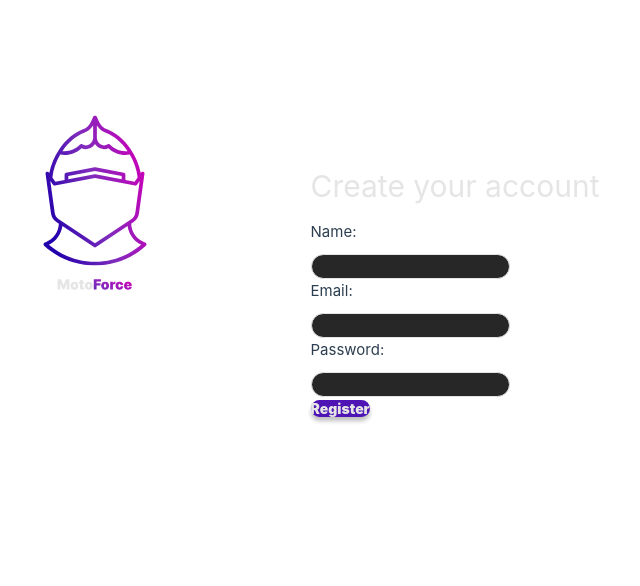
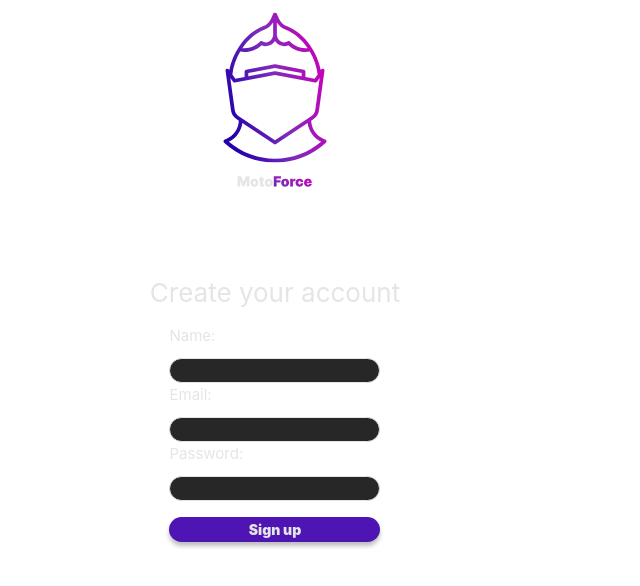
Before and after one commit to Liftpiloot/motoforce-mobile, a Vue app: page /register in a window 1280 px wide. Shown: the top 586 px of the page, without its empty margins (365-1005 px from the left). Built offline with nearby package versions, Linux system fonts and the light colour scheme.

Commit message:
style register page

```diff
--- a/src/assets/main.css
+++ b/src/assets/main.css
@@ -3,7 +3,7 @@
 #app {
   max-width: 1280px;
   margin: 0 auto;
-  padding: 2rem;
+  /*padding: 2rem;*/
   font-weight: normal;
 }
 
@@ -27,9 +27,9 @@ a,
     place-items: center;
   }
 
-  #app {
-    display: grid;
-    grid-template-columns: 1fr 1fr;
-    padding: 0 2rem;
-  }
+  /*#app {*/
+  /*  display: grid;*/
+  /*  grid-template-columns: 1fr 1fr;*/
+  /*  padding: 0 2rem;*/
+  /*}*/
 }
--- a/src/views/Register.vue
+++ b/src/views/Register.vue
@@ -5,6 +5,7 @@ import {API_URL} from "@/config.js";
 const password = ref('')
 const email = ref('')
 const name = ref('')
+const errorMessage = ref('')
 
 const register = async () => {
   try {
@@ -19,20 +20,26 @@ const register = async () => {
         password: password.value,
       }),
     });
+    if (response.status === 409) {
+      errorMessage.value = 'Username or email already exists';
+      return;
+    }
     if (!response.ok) {
-      throw new Error(response.text());
+      throw new Error(await response.text());
     }
     const userData = await response.json();
     console.log('User data:', userData);
     // Handle the user data as needed
   } catch (error) {
     console.error('There was a problem with the register request:', error);
+    errorMessage.value = 'An error occurred. PLease try again';
   }
 };
 
 </script>
 
 <template>
+  <div class="window">
   <div class="moto-force-icon">
     <img src="../components/icons/moto-force-icon.svg" alt="Moto Force Icon" />
   </div>
@@ -54,18 +61,29 @@ const register = async () => {
         <label for="password">Password:</label>
         <input type="password" id="password" v-model="password" required />
       </div>
-      <button type="submit" class="register-button">Register</button>
+      <button type="submit" class="register-button">Sign up</button>
     </form>
+      <div v-if="errorMessage" class="error-message">{{ errorMessage }}</div>
     </div>
+  </div>
   </div>
 </template>
 
 <style scoped lang="scss">
 
+.window {
+  display: flex;
+  //width: 22.5rem;
+  height: 50rem;
+  flex-direction: column;
+  align-items: center;
+  gap: 0.625rem;
+  color: var(--Text-color);
+}
+
 .moto-force-icon {
   display: flex;
   width: 22.5rem;
-  height: 12.75rem;
   padding: 0.75rem 0rem;
   flex-direction: column;
   justify-content: center;
@@ -95,7 +113,7 @@ const register = async () => {
   display: flex;
   padding: 0.625rem;
   flex-direction: column;
-  align-items: flex-start;
+  align-items: center;
   gap: 0.625rem;
 }
 
@@ -105,6 +123,7 @@ const register = async () => {
   align-items: center;
   gap: 0.625rem;
   color: var(--Text-color);
+  font-size: small;
 }
 
 .name-div, .email-div, .password-div{
@@ -123,16 +142,23 @@ input {
   padding: 0.625rem;
 
   background: var(--Background-color, #FFFFFF);
+  color: var(--Text-color);
+}
+
+.error-message{
+  color: var(--Text-color);
+  margin-top: 1rem;
 }
 
 .register-button {
+  all: unset;
+  margin-top: 1rem;
   display: flex;
   width: 9.6875rem;
   padding: 0.25rem 1.75rem;
   justify-content: center;
   align-items: center;
   gap: 0.625rem;
-  all: unset;
   border-radius: 1rem;
   background: var(--Primary-solid, #4F15B4);
   box-shadow: 0px 4px 4px 0px rgba(0, 0, 0, 0.25);
@@ -145,5 +171,9 @@ input {
   line-height: normal;
 }
 
+.register-button:active {
+  transform: translateY(2px);
+}
+
 
 </style>
```
